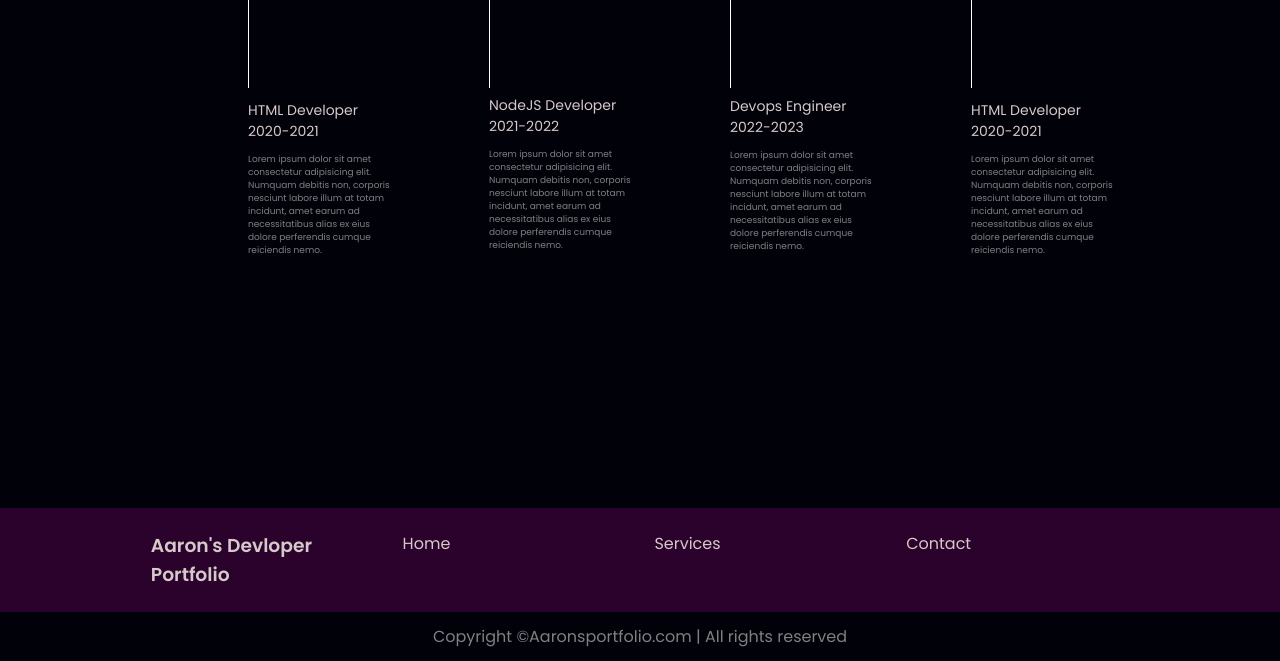
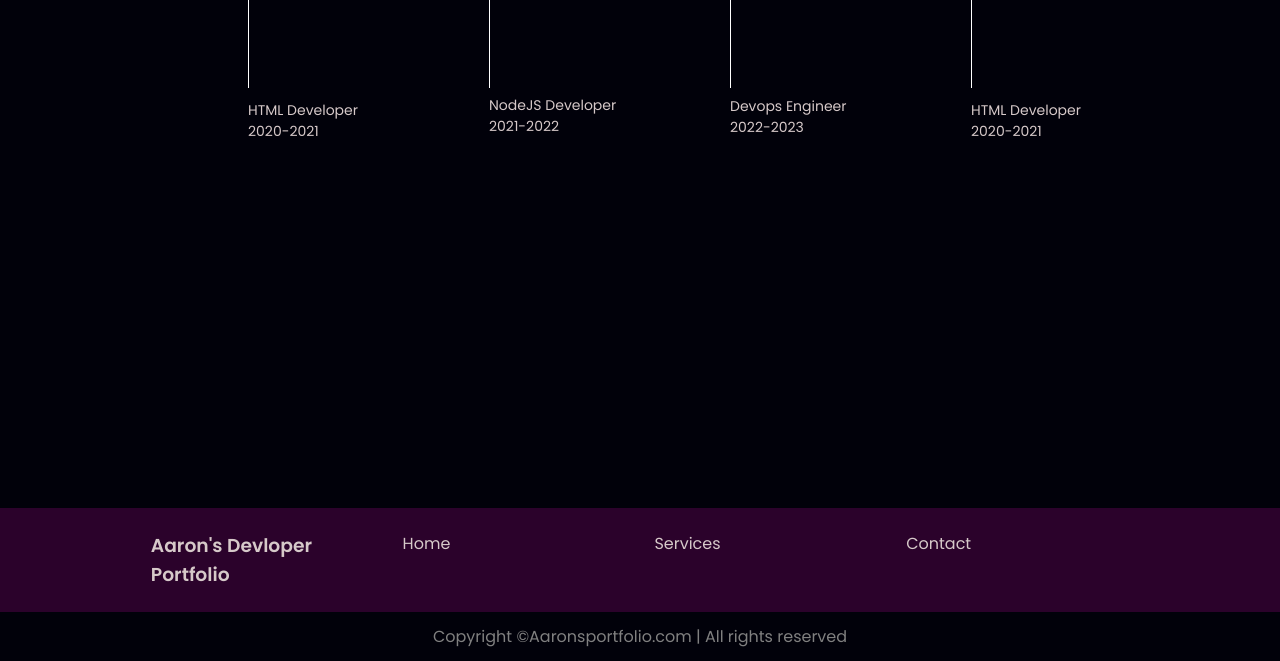
Before and after one commit to itswasabi101/PortfWebs, a plain HTML site: page index.html in a window 1280 px wide. Shown: the part 765-1426 px from the top of the page. Drawn offline with nearby package versions, Linux system fonts and the light colour scheme.

Commit message:
Changes done

```diff
--- a/index.html
+++ b/index.html
@@ -58,7 +58,7 @@
                         HTML Developer 2020-2021
                     </div>
                     <div class="vertical-desc">
-                        Lorem ipsum dolor sit amet consectetur adipisicing elit. Numquam debitis non, corporis nesciunt labore illum at totam incidunt, amet earum ad necessitatibus alias ex eius dolore perferendis cumque reiciendis nemo.
+
                     </div>
                 </div>
                 <div class="vertical">
@@ -67,7 +67,7 @@
                         NodeJS Developer 2021-2022
                     </div>
                     <div class="vertical-desc">
-                        Lorem ipsum dolor sit amet consectetur adipisicing elit. Numquam debitis non, corporis nesciunt labore illum at totam incidunt, amet earum ad necessitatibus alias ex eius dolore perferendis cumque reiciendis nemo.
+
                     </div>
                 </div>
                 <div class="vertical">
@@ -76,7 +76,7 @@
                         Devops Engineer 2022-2023
                     </div>
                     <div class="vertical-desc">
-                        Lorem ipsum dolor sit amet consectetur adipisicing elit. Numquam debitis non, corporis nesciunt labore illum at totam incidunt, amet earum ad necessitatibus alias ex eius dolore perferendis cumque reiciendis nemo.
+
                     </div>
                 </div>
                 <div class="vertical">
@@ -85,7 +85,7 @@
                         HTML Developer 2020-2021
                     </div>
                     <div class="vertical-desc">
-                        Lorem ipsum dolor sit amet consectetur adipisicing elit. Numquam debitis non, corporis nesciunt labore illum at totam incidunt, amet earum ad necessitatibus alias ex eius dolore perferendis cumque reiciendis nemo.
+
                     </div>
                 </div>
             </div>
```
Also changed, not shown: projects.html (+1 -1 lines), style2.css (+0 -21 lines).
